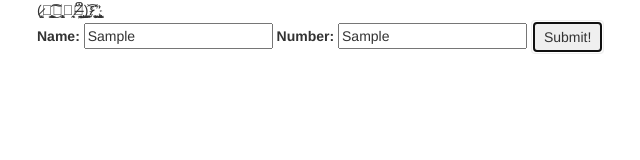
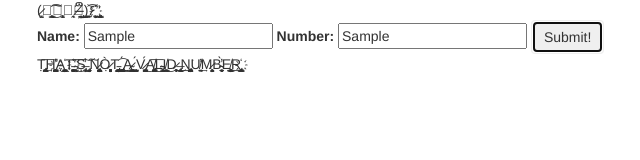
Before and after one commit to mariedillard/week-3-project, a plain HTML site: page index.html in a window 1280 px wide. Both pictures are taken after typing "Sample", "Sample" into the empty fields and a click on the button "Submit!". Shown: the whole page, without its empty margins (33-673 px from the left). Drawn offline with Linux system fonts and the light colour scheme.

Commit message:
displays results on page instead of in an alert.

```diff
--- a/index.html
+++ b/index.html
@@ -24,6 +24,8 @@
           Submit!
         </button>
       </form>
+      <div id="result">
+      </div>
     </div>
   </body>
 </html>
--- a/js/scripts.js
+++ b/js/scripts.js
@@ -4,12 +4,12 @@ $(document).ready(function(){
     event.preventDefault();
     var random = Math.random();
     var countBy = 0;
-    var countNumbers = [ ];
+    var countNumbers = [];
     var countTo = parseInt($("input#number").val());
     var name = $("input#name").val();
 
     if (isNaN(countTo)){
-      alert ("NaN");
+      $("#result").empty().append("T̢̢̞͕̣̻̮̰̪̮̰͢͞H҉̛̤̪̤͖̼̙͕̙̖̥̬̖̞̫̺̯͍̝͎̕A҉̟̟̙̫̘͕̮̪̣̤͕̰̯͚̖̮̦̳̲T̵͘҉̫̬̜͔͖̩̹̙͍̬̙͈̝͚͔̜͖'̴̘̖͎̰̦̙͘͘͜͞Ș̶̢͚̦̩̮̕͝ ̡̼̱̘̞̦̝͈͠N̷̨̢̰̞͉̦̬̝̫̝̥̼̗̫͈͖̹̗̯̯Ò̷̻̣̙̥̜͎̙̙̞̟͉̦̘͎͈T̵̢̞̼̟̪̰̖̦͎̲̺͖̥̙̺̪̦̖̰͟͡ ̡̟̻͖̳̻̮̭̹̣͚̰́͢͜A̴̷̗͚͇̣̥̼̰̻̪̱̺͚ ̟͍̺̱̞̫̬̗̫͔̱̝́V̷̡͈̭̹̭̹̪̱̙̺̭̩́͜ͅA͏̸̡̘̬̙̬̖̩͈̯̠̖̱̪̺̬̳͚̳͕͜͞L̴̵̡̝̤͕̗̩̤̳Ị̸̭̱̞͇͉̖̭̰͜D̷̜̹̞͕̼̙̹̜͜ ̶̢̭͉̟̟̱͉͟N̡̝͕̬̺͙̦͚͚͖̠͚̻̤͔͘U̸̠̼͙̯̘̕͢M̷̧͏̦̩̝̟̭̱̱͉B̴̴̮͉̜̬̼͎̀̕E̸͕͕̥͎͉̘̳̻̦͇͟R҉̡̺̻̟͉̥͇̖̳");
     } else {
       for (i = 0; countBy <= countTo; countBy++) {
         if (countBy%3 === 0 && countBy !== 0) {
@@ -24,6 +24,7 @@ $(document).ready(function(){
             countNumbers.push(countBy);
         }
       }
+      $("#result").empty().append(countNumbers.join(" - "));
     }
     if (0.25 >= random) {
       $("#unhappyface").show();
@@ -51,6 +52,5 @@ $(document).ready(function(){
       $("#unhappiestface").hide();
       $("#unhappyface").hide();
     }
-    alert(countNumbers);
   });
 });
```
